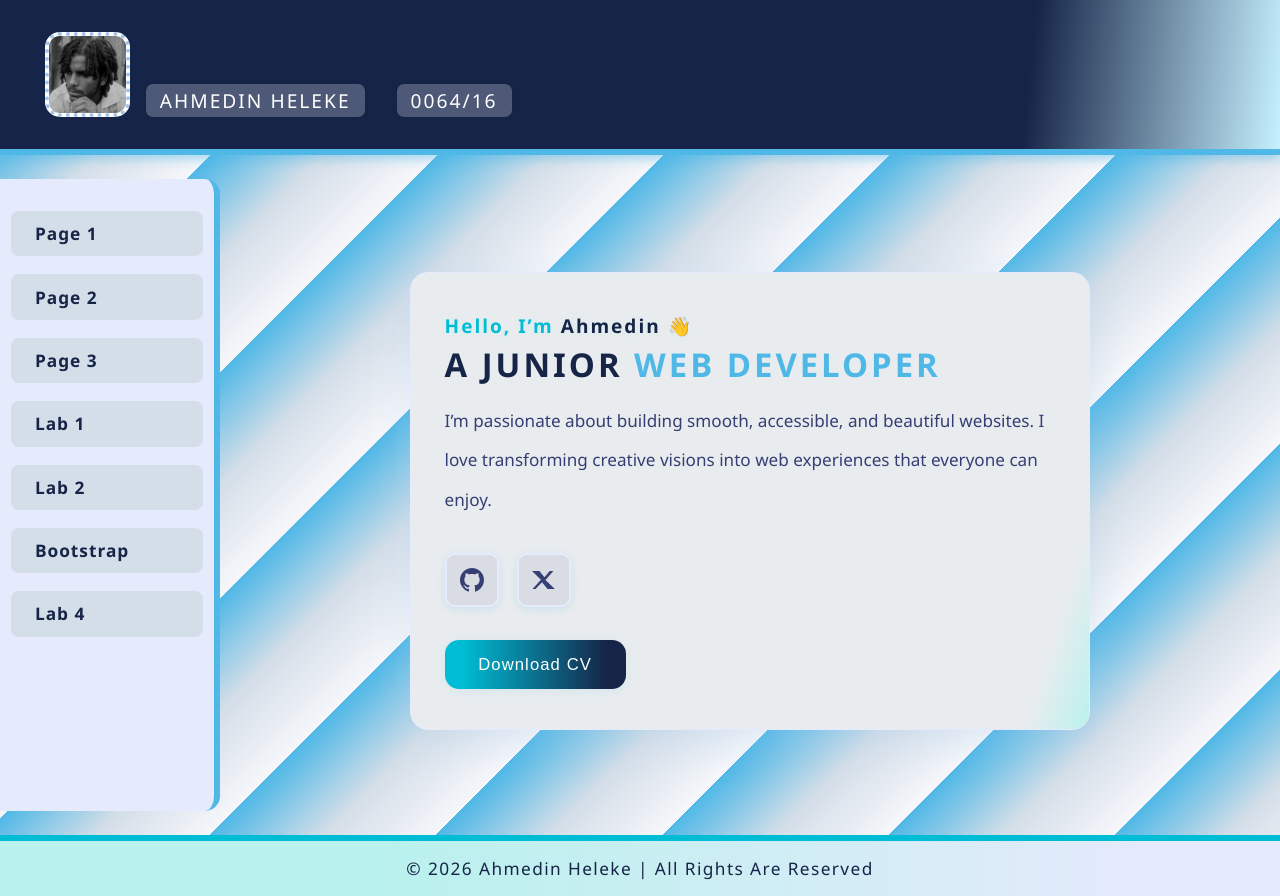
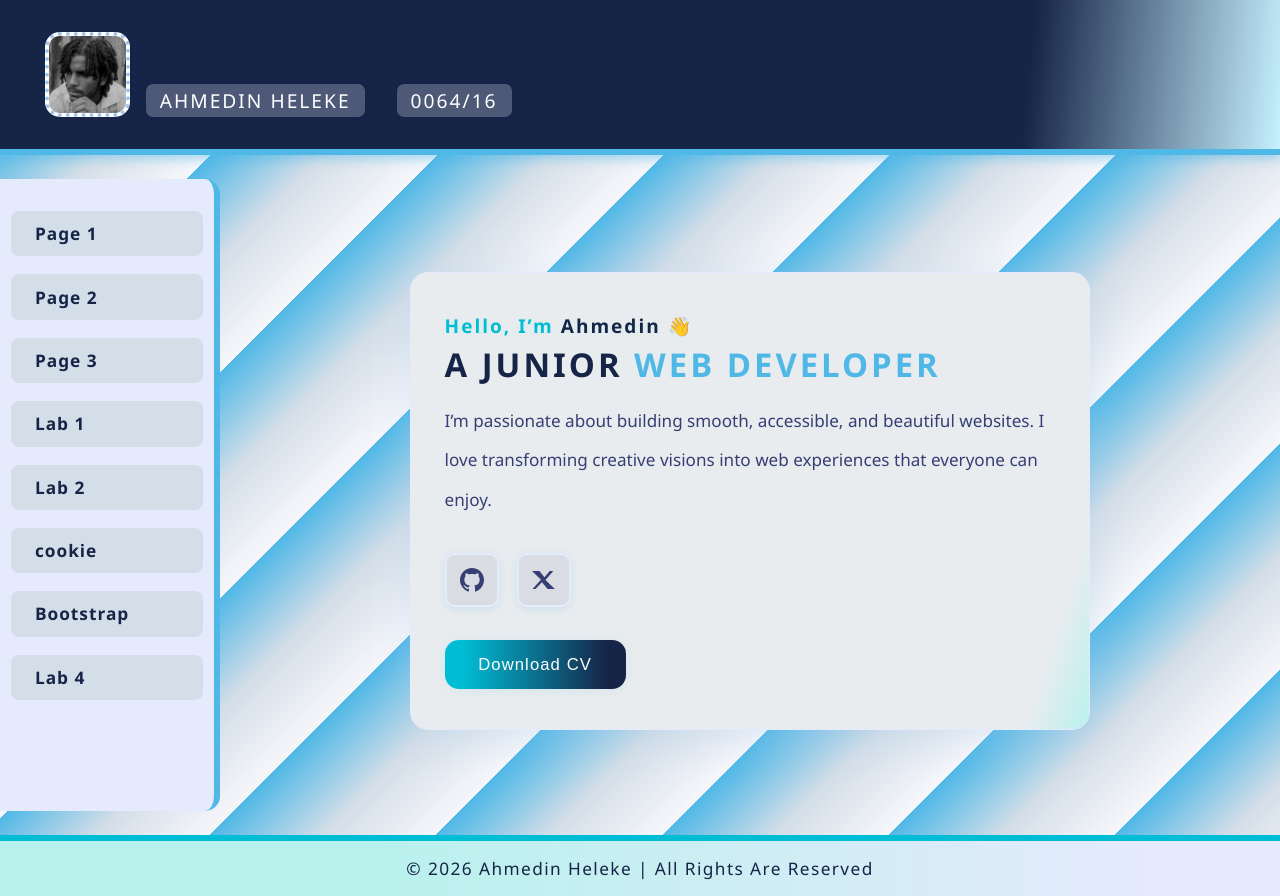
Before and after one commit to mahirpingo/web-learning, a plain HTML site: page index.html in a window 1280 px wide. Drawn offline with Linux system fonts and the light colour scheme.

Commit message:
Update index.html

```diff
--- a/index.html
+++ b/index.html
@@ -260,6 +260,7 @@
         <li><a href="page3.html">Page 3</a></li>
         <li><a href="lab1.html">Lab 1</a></li>
         <li><a href="lab2.html">Lab 2</a></li>
+        <li><a href="cookie.html">cookie</a></li>
         <li><a href="bootstrap_animated_search_bar.html">Bootstrap</a></li>
         <li><a href="#">Lab 4</a></li>
       </ul>
```
